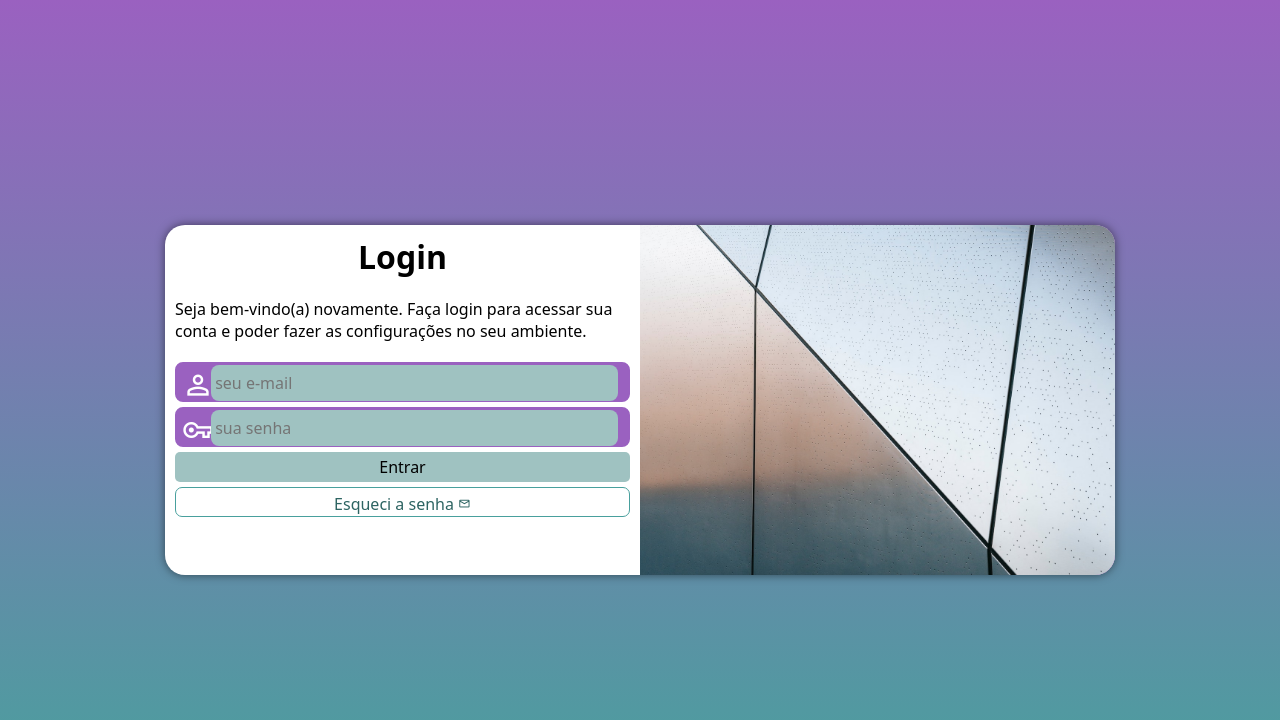
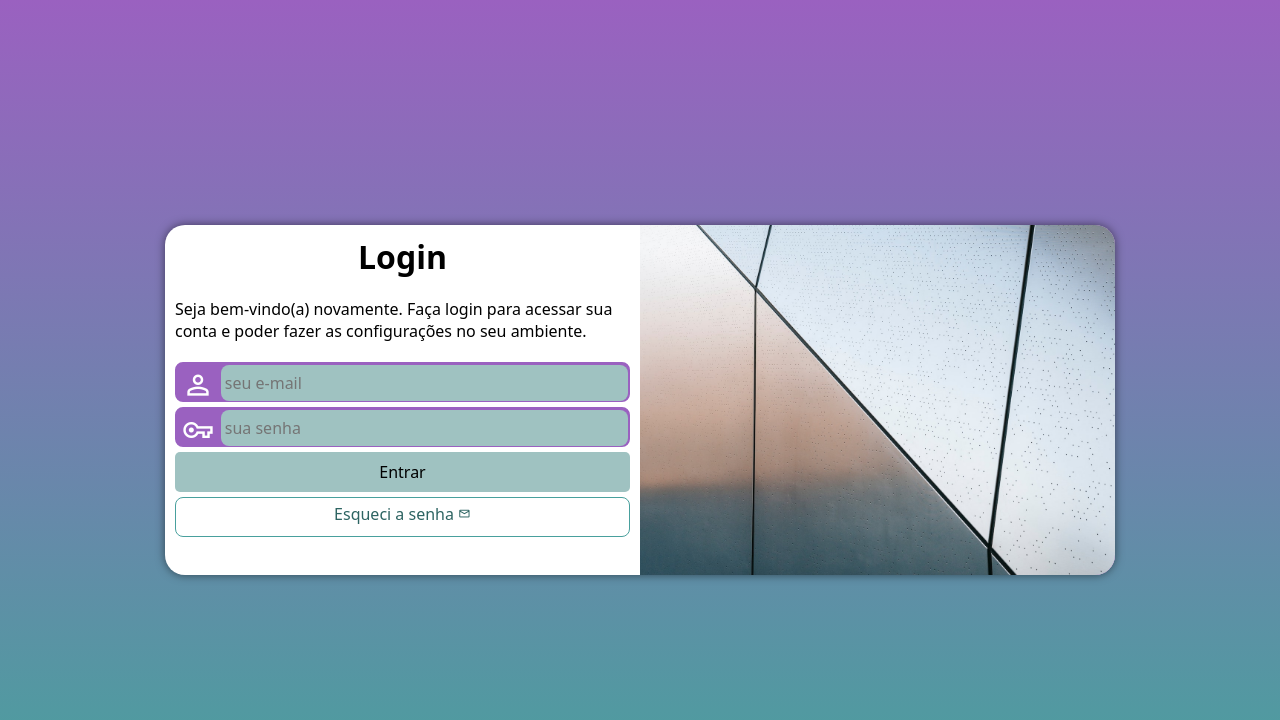
Before and after one commit to luannfontes/projeto-login, a plain HTML site: page index.html in a window 1280 px wide. Drawn offline with nearby package versions, Linux system fonts and the light colour scheme.

Commit message:
ultimas correções

```diff
--- a/estilos/style.css
+++ b/estilos/style.css
@@ -31,9 +31,9 @@ section#login {
     left: 50%;
 
     overflow: hidden;
-    background-color: white;
+     background-color: white;
     width: 250px;
-    height: 480px;
+    height: 490px;
     border-radius: 20px;
     box-shadow: 0px 0px 10px rgba(0, 0, 0, 0.521);
 
@@ -83,7 +83,7 @@ div.campo > span {
     color: white;
     /*background-color: black;*/
     font-size: 2em;
-    width: 30px;
+    width: 39.6px;
     padding: 5px;
 }
 
@@ -107,7 +107,7 @@ form > input[type=submit] {
     display: block;
     font-size: 1em;
     width: 100%;
-    height: 30px;
+    height: 40px;
     background-color: #9fc2c1;
     border: none;
     border-radius: 5px;
@@ -123,13 +123,13 @@ form > a.botao {
     text-align: center;
     font-size: 1em;
     width: 100%;
-    height: 30px;
+    height: 40px;
     padding-top: 5px;
     margin-top: 5px;
     background-color: white;
     color: #2d6462;
     border: 1px solid #49a09d;
-    border-radius: 7px;
+    border-radius: 8px;
     text-decoration: none;
 }
 
```
